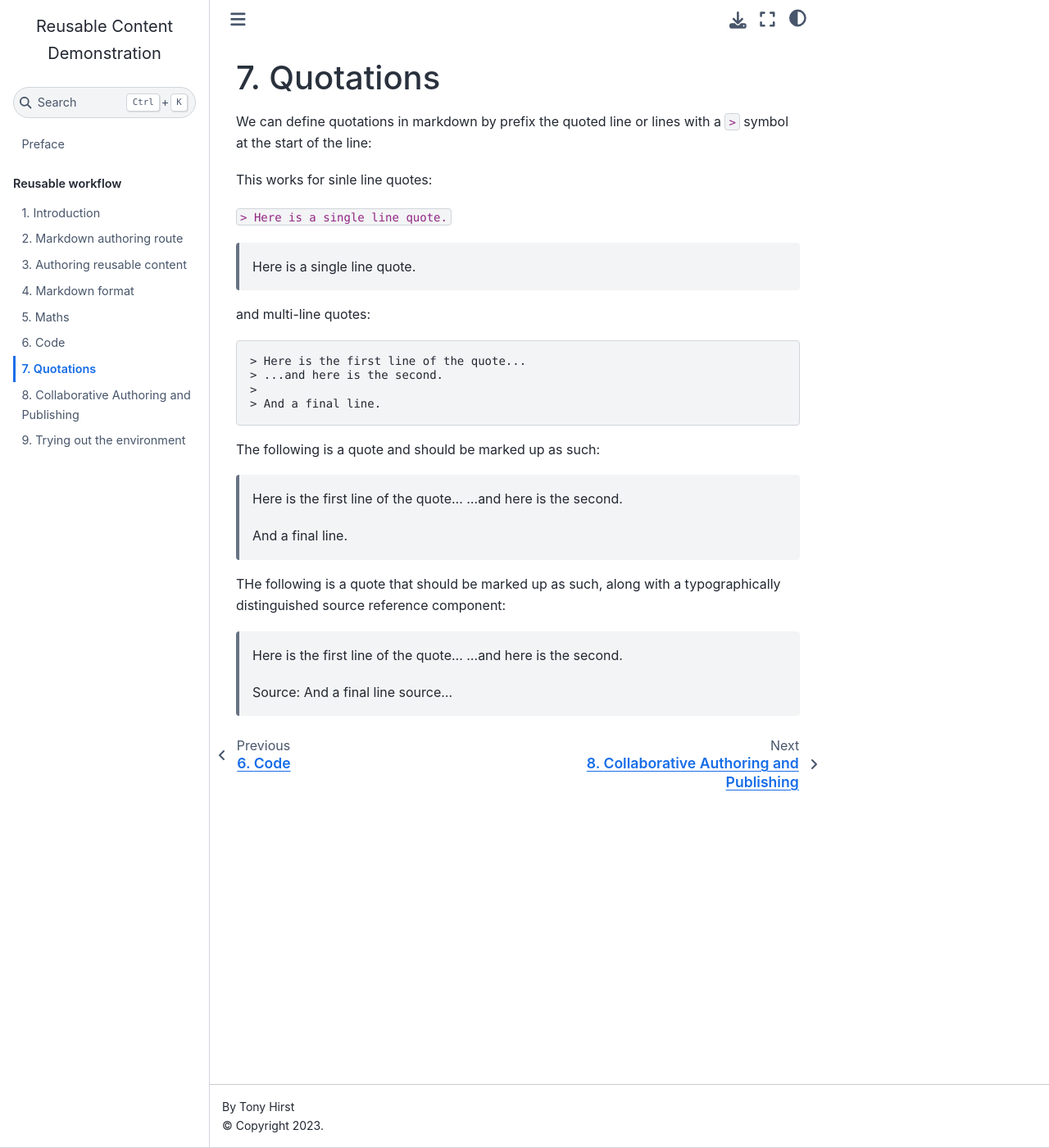
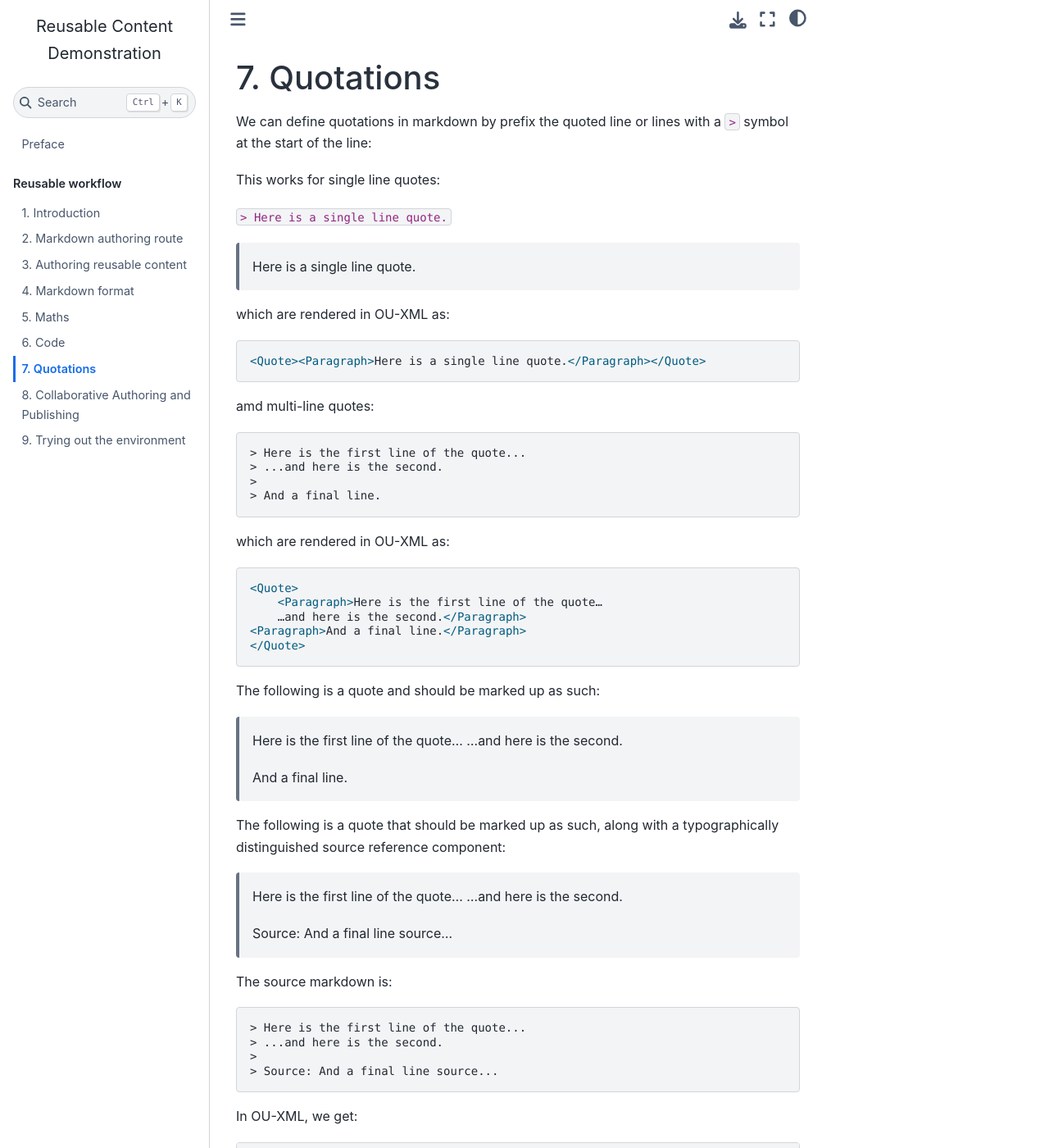
Before and after one commit to OpenComputingLab/reusable-content-example, a Jupyter Book: the page built from quotations.md, in a window 1280 px wide and 1400 px high. Shown: the whole window at 82% size. Built offline with Jupyter Book 1.0.4 settings and Sphinx 7.4.7 and the Sphinx Book theme 1.1.4, drawn with Linux system fonts in a browser that asks for light colours; some of the changed text lies outside the part shown.

Commit message:
Update quotations.md

````diff
--- a/quotations.md
+++ b/quotations.md
@@ -2,19 +2,36 @@
 
 We can define quotations in markdown by prefix the quoted line or lines with a `>` symbol at the start of the line:
 
-This works for sinle line quotes:
+This works for single line quotes:
 
 `> Here is a single line quote.`
 
 > Here is a single line quote.
 
-and multi-line quotes:
+which are rendered in OU-XML as:
+
+```xml
+<Quote><Paragraph>Here is a single line quote.</Paragraph></Quote>
+```
+
+amd multi-line quotes:
 
 ```text
 > Here is the first line of the quote...
 > ...and here is the second.
 >
 > And a final line.
+```
+
+which are rendered in OU-XML as:
+
+```xml
+<Quote>
+    <Paragraph>Here is the first line of the quote…
+    …and here is the second.</Paragraph>
+<Paragraph>And a final line.</Paragraph>
+</Quote>
+
 ```
 
 The following is a quote and should be marked up as such:
@@ -24,9 +41,25 @@ The following is a quote and should be marked up as such:
 >
 > And a final line.
 
-THe following is a quote that should be marked up as such, along with a typographically distinguished source reference component:
+The following is a quote that should be marked up as such, along with a typographically distinguished source reference component:
 
 > Here is the first line of the quote...
 > ...and here is the second.
 >
 > Source: And a final line source...
+
+The source markdown is:
+
+```text
+> Here is the first line of the quote...
+> ...and here is the second.
+>
+> Source: And a final line source...
+```
+
+In OU-XML, we get:
+
+```xml
+<Quote><Paragraph>Here is the first line of the quote…
+                …and here is the second.</Paragraph><SourceReference>And a final line source…</SourceReference></Quote>
+```
````
